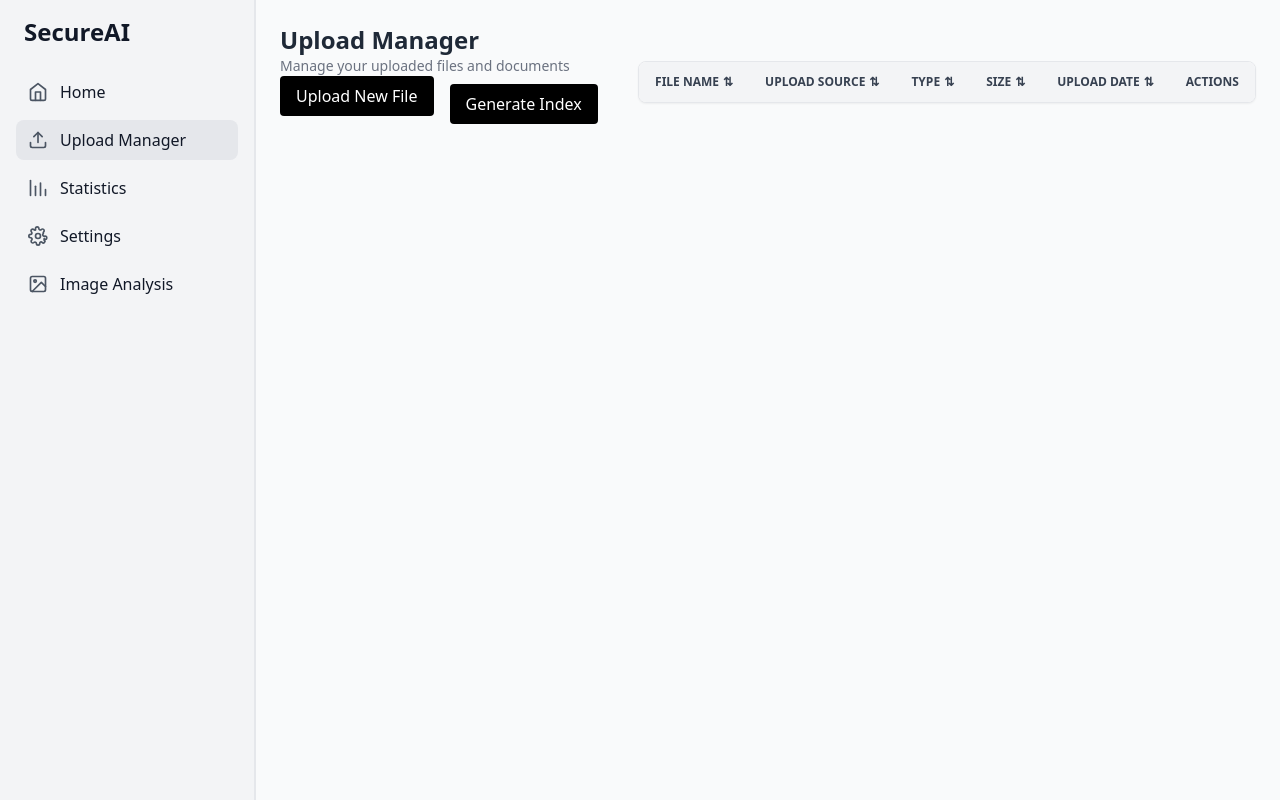
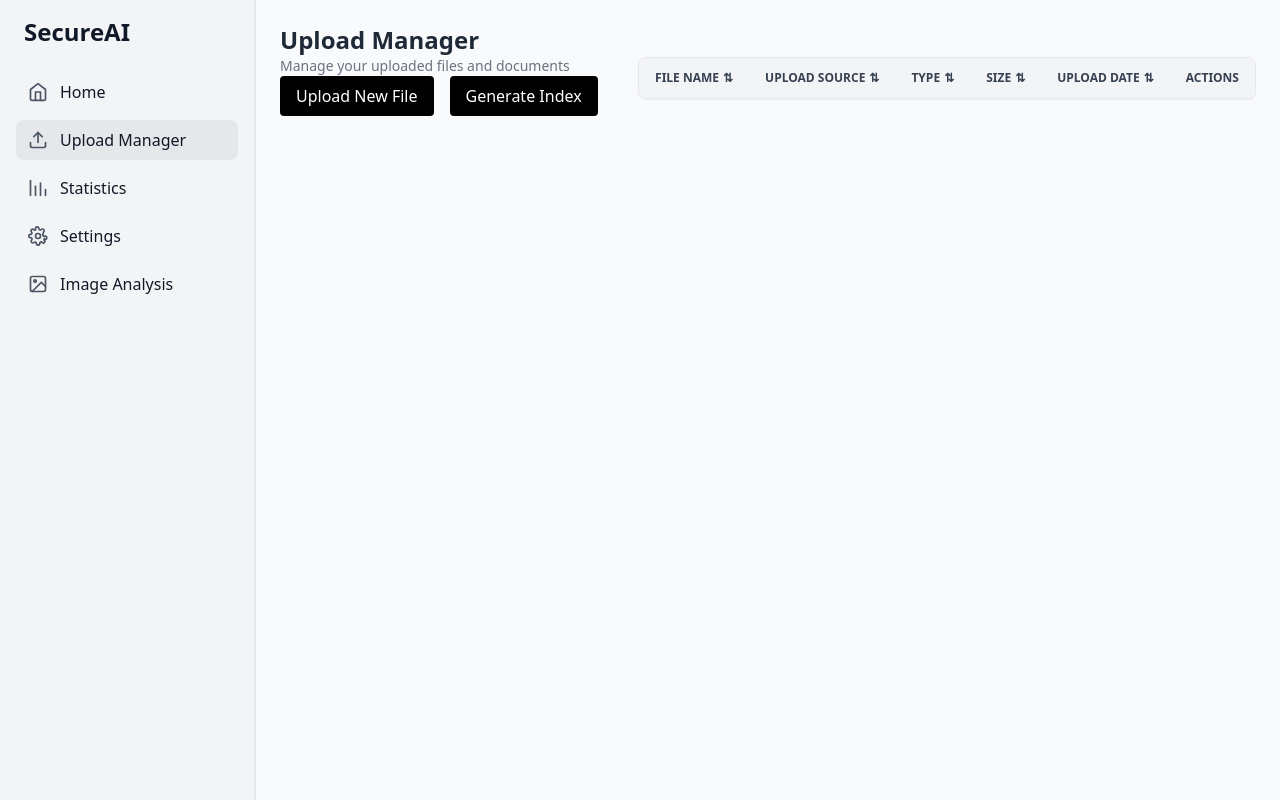
Before and after one commit to rohansehgal/llm-rag-assistant, a Flask app: page /upload in a window 1280 px wide. Run offline with Flask 3, Linux system fonts and the light colour scheme; lists and menus that the app fills with data are empty; some libraries are stand-ins or nearby versions.

Commit message:
kn index

```diff
--- a/backend/templates/upload.html
+++ b/backend/templates/upload.html
@@ -82,7 +82,7 @@ OTHER:
   </form>
 
   <!-- Generate Index button and status messages (simplified) -->
-<div x-data="{ status: '', message: '', loading: false }" class="flex items-center space-x-4 mt-2">
+<div class="flex items-center space-x-4 ">
   <button
     @click="
       loading = true;
```
